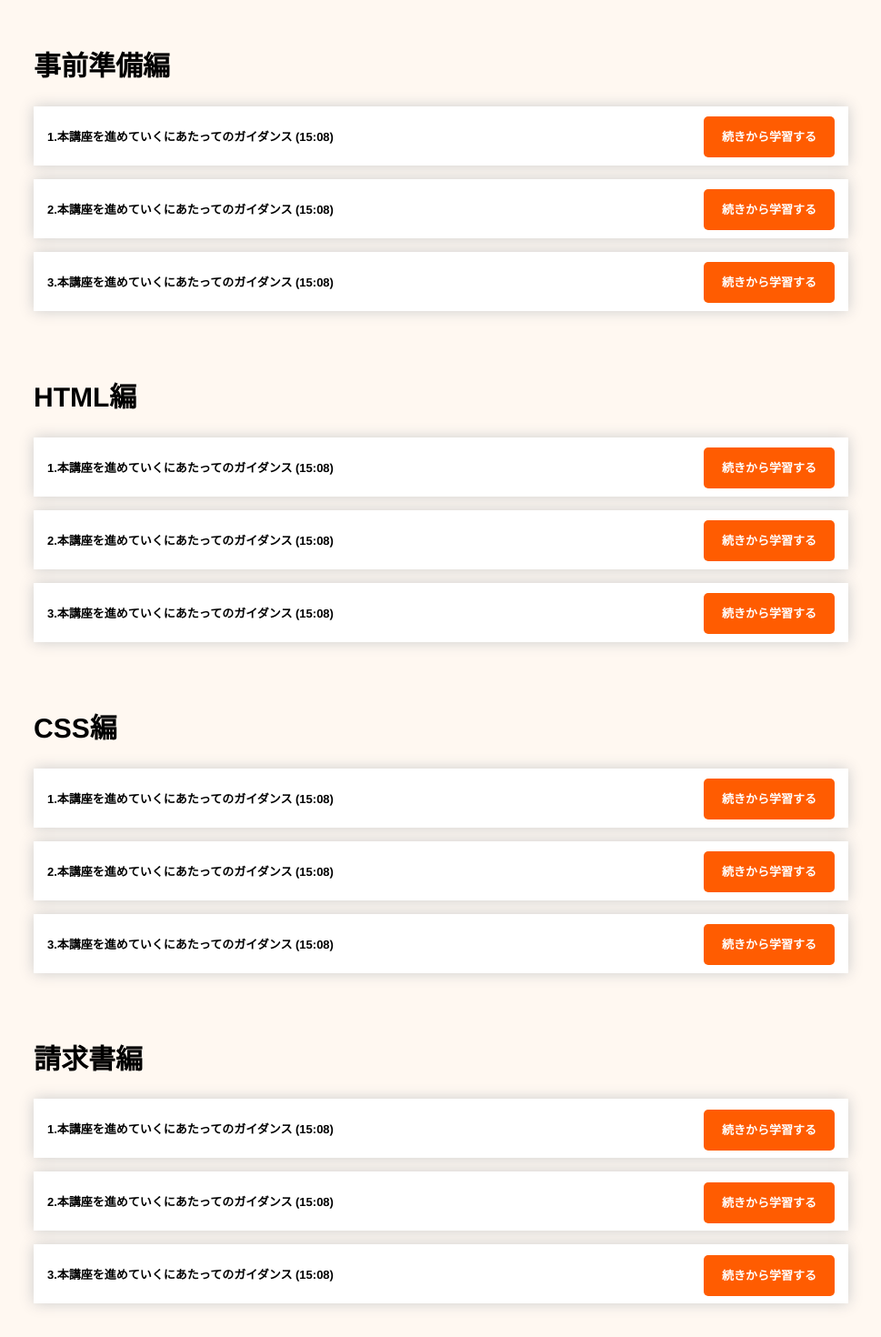
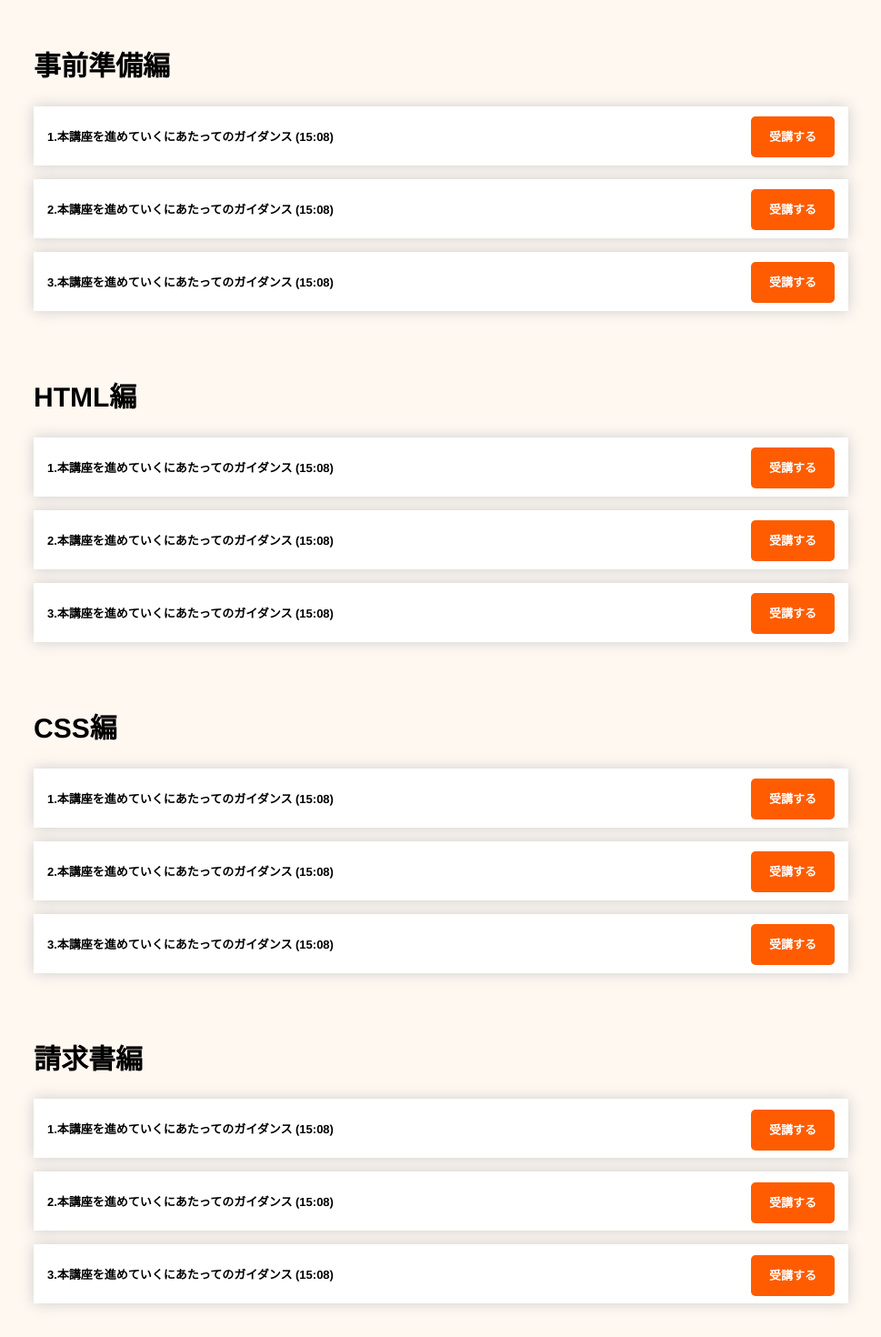
Before and after one commit to Fu-taKagawa/occur-salon, a React (Create React App) app: page /designList in a window 1280 px wide. Shown: the part 340-1810 px from the top of the page at 91% size, without its empty margins (155-1124 px from the left). Built offline with nearby package versions, Linux system fonts and the light colour scheme.

Commit message:
modify style

```diff
--- a/package.json
+++ b/package.json
@@ -12,6 +12,7 @@
     "firebase": "^9.17.2",
     "react": "^18.2.0",
     "react-dom": "^18.2.0",
+    "react-google-login": "^5.2.2",
     "react-router-dom": "5.2.0",
     "react-scripts": "5.0.1",
     "shortid": "^2.2.16",
--- a/src/index.css
+++ b/src/index.css
@@ -225,7 +225,6 @@ ul{
   color: #fff;
   background: #ff5c01;
 }
-
 .home__area__course__item-design,
 .home__area__course__item-graduated,
 .home__area__course__item-lp{
--- a/src/pages/course/design/DesignList.js
+++ b/src/pages/course/design/DesignList.js
@@ -33,7 +33,7 @@ const designList =()=>{
                                 <p>1.本講座を進めていくにあたってのガイダンス (15:08)</p>
                             </div>
                             <div className='list__area__content__item__link'>
-                                <Link to={'/design/prepare1'}>続きから学習する</Link>
+                                <Link to={'/design/prepare1'}>受講する</Link>
                             </div>
                         </div>
                         <div className="list__area__content__item">
@@ -41,7 +41,7 @@ const designList =()=>{
                                 <p>2.本講座を進めていくにあたってのガイダンス (15:08)</p>
                             </div>
                             <div className='list__area__content__item__link'>
-                                <Link to={'/design/prepare2'}>続きから学習する</Link>
+                                <Link to={'/design/prepare2'}>受講する</Link>
                             </div>
                         </div>
                         <div className="list__area__content__item">
@@ -49,7 +49,7 @@ const designList =()=>{
                                 <p>3.本講座を進めていくにあたってのガイダンス (15:08)</p>
                             </div>
                             <div className='list__area__content__item__link'>
-                                <Link to={'/design/prepare3'}>続きから学習する</Link>
+                                <Link to={'/design/prepare3'}>受講する</Link>
                             </div>
                         </div>
                     </div>
@@ -60,7 +60,7 @@ const designList =()=>{
                                 <p>1.本講座を進めていくにあたってのガイダンス (15:08)</p>
                             </div>
                             <div className='list__area__content__item__link'>
-                                <Link to={'/design/sechtml1'}>続きから学習する</Link>
+                                <Link to={'/design/sechtml1'}>受講する</Link>
                             </div>
                         </div>
                         <div className="list__area__content__item">
@@ -68,7 +68,7 @@ const designList =()=>{
                                 <p>2.本講座を進めていくにあたってのガイダンス (15:08)</p>
                             </div>
                             <div className='list__area__content__item__link'>
-                                <Link to={'/design/sechtml2'}>続きから学習する</Link>
+                                <Link to={'/design/sechtml2'}>受講する</Link>
                             </div>
                         </div>
                         <div className="list__area__content__item">
@@ -76,7 +76,7 @@ const designList =()=>{
                                 <p>3.本講座を進めていくにあたってのガイダンス (15:08)</p>
                             </div>
                             <div className='list__area__content__item__link'>
-                                <Link to={'/design/sechtml3'}>続きから学習する</Link>
+                                <Link to={'/design/sechtml3'}>受講する</Link>
                             </div>
                         </div>
                     </div>
@@ -87,7 +87,7 @@ const designList =()=>{
                                 <p>1.本講座を進めていくにあたってのガイダンス (15:08)</p>
                             </div>
                             <div className='list__area__content__item__link'>
-                                <Link to={'/design/seccss1'}>続きから学習する</Link>
+                                <Link to={'/design/seccss1'}>受講する</Link>
                             </div>
                         </div>
                         <div className="list__area__content__item">
@@ -95,7 +95,7 @@ const designList =()=>{
                                 <p>2.本講座を進めていくにあたってのガイダンス (15:08)</p>
                             </div>
                             <div className='list__area__content__item__link'>
-                                <Link to={'/design/seccss2'}>続きから学習する</Link>
+                                <Link to={'/design/seccss2'}>受講する</Link>
                             </div>
                         </div>
                         <div className="list__area__content__item">
@@ -103,7 +103,7 @@ const designList =()=>{
                                 <p>3.本講座を進めていくにあたってのガイダンス (15:08)</p>
                             </div>
                             <div className='list__area__content__item__link'>
-                                <Link to={'/design/seccss3'}>続きから学習する</Link>
+                                <Link to={'/design/seccss3'}>受講する</Link>
                             </div>
                         </div>
                     </div>
@@ -114,7 +114,7 @@ const designList =()=>{
                                 <p>1.本講座を進めていくにあたってのガイダンス (15:08)</p>
                             </div>
                             <div className='list__area__content__item__link'>
-                                <Link to={'/design/invoice1'}>続きから学習する</Link>
+                                <Link to={'/design/invoice1'}>受講する</Link>
                             </div>
                         </div>
                         <div className="list__area__content__item">
@@ -122,7 +122,7 @@ const designList =()=>{
                                 <p>2.本講座を進めていくにあたってのガイダンス (15:08)</p>
                             </div>
                             <div className='list__area__content__item__link'>
-                                <Link to={'/design/invoice2'}>続きから学習する</Link>
+                                <Link to={'/design/invoice2'}>受講する</Link>
                             </div>
                         </div>
                         <div className="list__area__content__item">
@@ -130,7 +130,7 @@ const designList =()=>{
                                 <p>3.本講座を進めていくにあたってのガイダンス (15:08)</p>
                             </div>
                             <div className='list__area__content__item__link'>
-                                <Link to={'/design/invoice3'}>続きから学習する</Link>
+                                <Link to={'/design/invoice3'}>受講する</Link>
                             </div>
                         </div>
                     </div>
--- a/src/pages/course/graduated/GraduatedList.js
+++ b/src/pages/course/graduated/GraduatedList.js
@@ -33,7 +33,7 @@ const graduatedList =()=>{
                                 <p>1.本講座を進めていくにあたってのガイダンス (15:08)</p>
                             </div>
                             <div className='list__area__content__item__link'>
-                                <Link to={'/graduated/prepare1'}>続きから学習する</Link>
+                                <Link to={'/graduated/prepare1'}>受講する</Link>
                             </div>
                         </div>
                         <div className="list__area__content__item">
@@ -41,7 +41,7 @@ const graduatedList =()=>{
                                 <p>2.本講座を進めていくにあたってのガイダンス (15:08)</p>
                             </div>
                             <div className='list__area__content__item__link'>
-                                <Link to={'/graduated/prepare2'}>続きから学習する</Link>
+                                <Link to={'/graduated/prepare2'}>受講する</Link>
                             </div>
                         </div>
                         <div className="list__area__content__item">
@@ -49,7 +49,7 @@ const graduatedList =()=>{
                                 <p>3.本講座を進めていくにあたってのガイダンス (15:08)</p>
                             </div>
                             <div className='list__area__content__item__link'>
-                                <Link to={'/graduated/prepare3'}>続きから学習する</Link>
+                                <Link to={'/graduated/prepare3'}>受講する</Link>
                             </div>
                         </div>
                     </div>
@@ -60,7 +60,7 @@ const graduatedList =()=>{
                                 <p>1.本講座を進めていくにあたってのガイダンス (15:08)</p>
                             </div>
                             <div className='list__area__content__item__link'>
-                                <Link to={'/graduated/sechtml1'}>続きから学習する</Link>
+                                <Link to={'/graduated/sechtml1'}>受講する</Link>
                             </div>
                         </div>
                         <div className="list__area__content__item">
@@ -68,7 +68,7 @@ const graduatedList =()=>{
                                 <p>2.本講座を進めていくにあたってのガイダンス (15:08)</p>
                             </div>
                             <div className='list__area__content__item__link'>
-                                <Link to={'/graduated/sechtml2'}>続きから学習する</Link>
+                                <Link to={'/graduated/sechtml2'}>受講する</Link>
                             </div>
                         </div>
                         <div className="list__area__content__item">
@@ -76,7 +76,7 @@ const graduatedList =()=>{
                                 <p>3.本講座を進めていくにあたってのガイダンス (15:08)</p>
                             </div>
                             <div className='list__area__content__item__link'>
-                                <Link to={'/graduated/sechtml3'}>続きから学習する</Link>
+                                <Link to={'/graduated/sechtml3'}>受講する</Link>
                             </div>
                         </div>
                     </div>
@@ -87,7 +87,7 @@ const graduatedList =()=>{
                                 <p>1.本講座を進めていくにあたってのガイダンス (15:08)</p>
                             </div>
                             <div className='list__area__content__item__link'>
-                                <Link to={'/graduated/seccss1'}>続きから学習する</Link>
+                                <Link to={'/graduated/seccss1'}>受講する</Link>
                             </div>
                         </div>
                         <div className="list__area__content__item">
@@ -95,7 +95,7 @@ const graduatedList =()=>{
                                 <p>2.本講座を進めていくにあたってのガイダンス (15:08)</p>
                             </div>
                             <div className='list__area__content__item__link'>
-                                <Link to={'/graduated/seccss2'}>続きから学習する</Link>
+                                <Link to={'/graduated/seccss2'}>受講する</Link>
                             </div>
                         </div>
                         <div className="list__area__content__item">
@@ -103,7 +103,7 @@ const graduatedList =()=>{
                                 <p>3.本講座を進めていくにあたってのガイダンス (15:08)</p>
                             </div>
                             <div className='list__area__content__item__link'>
-                                <Link to={'/graduated/seccss3'}>続きから学習する</Link>
+                                <Link to={'/graduated/seccss3'}>受講する</Link>
                             </div>
                         </div>
                     </div>
@@ -114,7 +114,7 @@ const graduatedList =()=>{
                                 <p>1.本講座を進めていくにあたってのガイダンス (15:08)</p>
                             </div>
                             <div className='list__area__content__item__link'>
-                                <Link to={'/graduated/invoice1'}>続きから学習する</Link>
+                                <Link to={'/graduated/invoice1'}>受講する</Link>
                             </div>
                         </div>
                         <div className="list__area__content__item">
@@ -122,7 +122,7 @@ const graduatedList =()=>{
                                 <p>2.本講座を進めていくにあたってのガイダンス (15:08)</p>
                             </div>
                             <div className='list__area__content__item__link'>
-                                <Link to={'/graduated/invoice2'}>続きから学習する</Link>
+                                <Link to={'/graduated/invoice2'}>受講する</Link>
                             </div>
                         </div>
                         <div className="list__area__content__item">
@@ -130,7 +130,7 @@ const graduatedList =()=>{
                                 <p>3.本講座を進めていくにあたってのガイダンス (15:08)</p>
                             </div>
                             <div className='list__area__content__item__link'>
-                                <Link to={'/graduated/invoice3'}>続きから学習する</Link>
+                                <Link to={'/graduated/invoice3'}>受講する</Link>
                             </div>
                         </div>
                     </div>
```
Also changed, not shown: src/pages/Login.js (+2 -6 lines), 1 other file (tests, documents, lock files or other folders).
